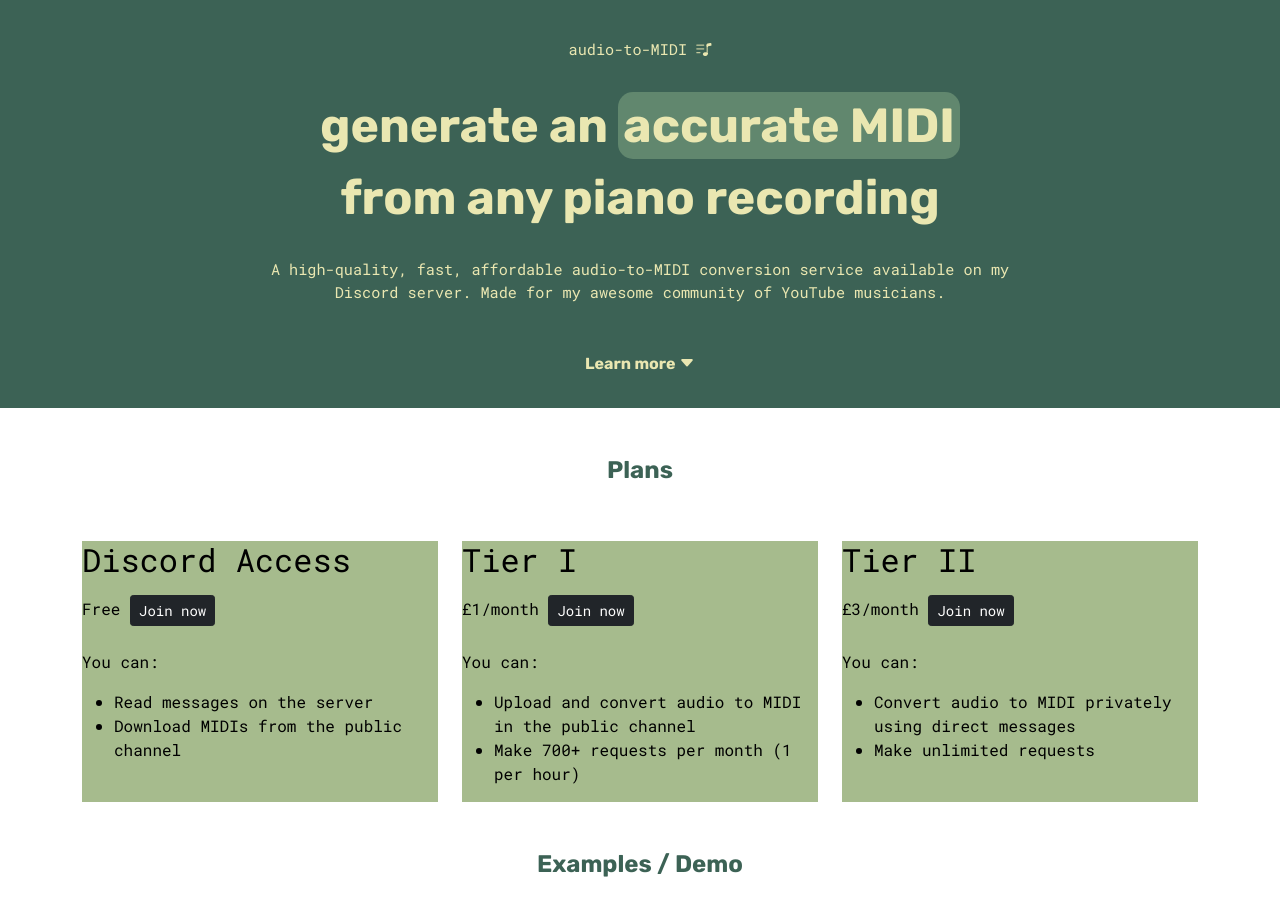
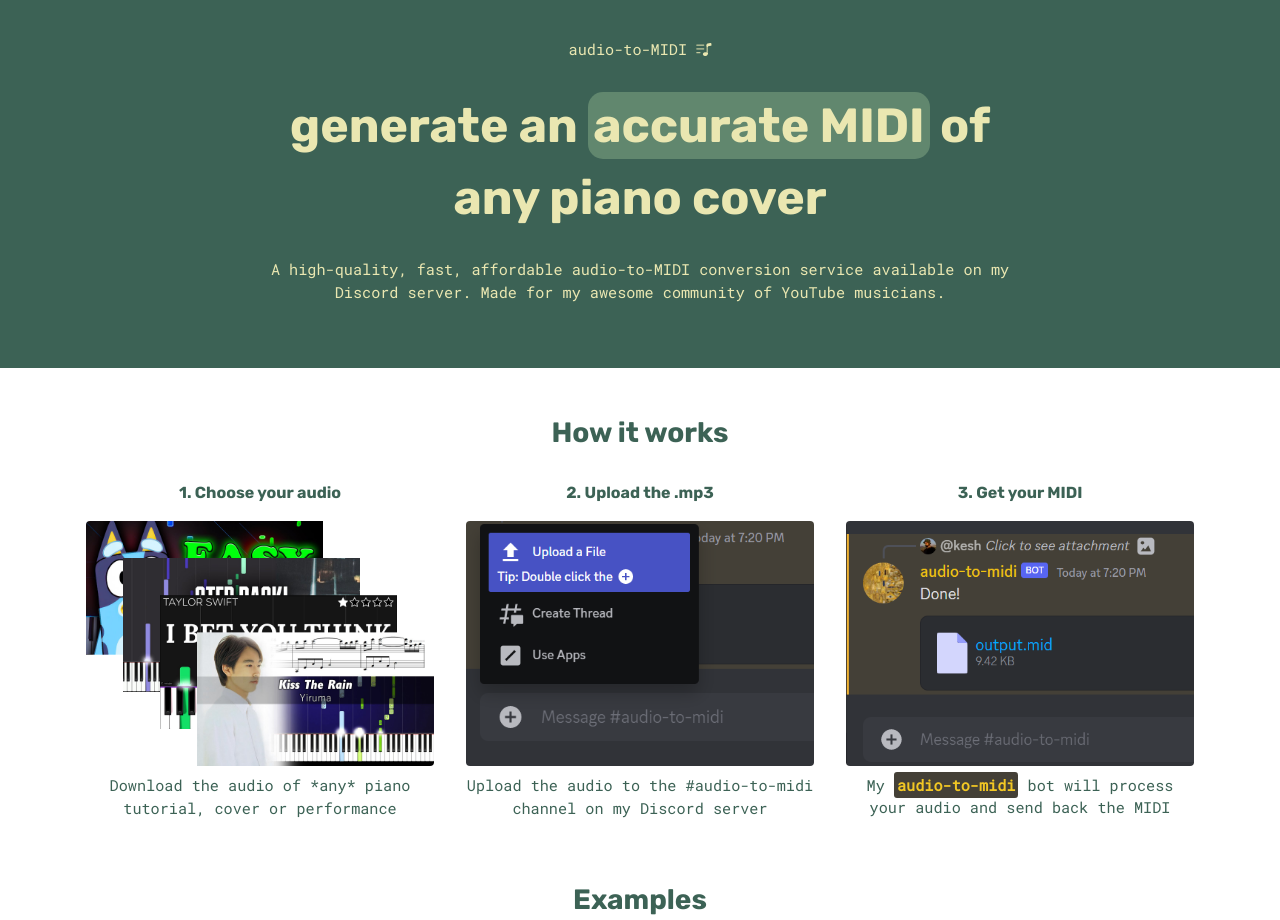
Before and after one commit to keshavkaushal/audio-to-midi, a plain HTML site: page index.html in a window 1280 px wide. Shown: the top 920 px of the page. Drawn offline with nearby package versions, Linux system fonts and the light colour scheme.

Commit message:
add how it works

```diff
--- a/index.css
+++ b/index.css
@@ -60,3 +60,11 @@ body {
 .link-light {
 	color: #EAE7B1;
 }
+
+.atm {
+	font-weight: bold;
+	color: #f2c724;
+	background-color: #444037;
+	padding: 3px;
+	border-radius: 3px;
+}
--- a/index.html
+++ b/index.html
@@ -29,16 +29,16 @@
 
         <div class="row g-0">
           <div class="col-lg-8 offset-lg-2">
-            <p class="big mb-4 rubik big">generate an <span class="highlight">accurate MIDI</span> from any piano recording</p>
+            <p class="big mb-4 rubik big">generate an <span class="highlight">accurate MIDI</span> of any piano cover</p>
           </div>
 
           <div class="col-lg-8 offset-lg-2">
             <p class="mb-5 small">A high-quality, fast, affordable audio-to-MIDI conversion service available on my Discord server. Made for my awesome community of YouTube musicians.</p>
           </div>
 
-          <div class="col-lg-8 offset-lg-2">
+<!--           <div class="col-lg-8 offset-lg-2">
             <p class="rubik">Learn more <i class="bi bi-caret-down-fill"></i></p>
-          </div>
+          </div> -->
 
 <!--           <div class="col-md-3 offset-md-3">
             <a class="btn btn-greeen my-2" target="_blank" href="https://discord.gg/DGMR8ZGv9D" role="button">Join the Discord</a>
@@ -60,53 +60,36 @@
     <div class="container">
       <div class="row">
 
-        <div class="col-12 text-center mb-5 mt-5">
-          <h4 class="rubik">Plans</h4>
+        <div class="col-12 text-center mb-4 mt-5">
+          <h3 class="rubik">How it works</h3>
         </div>
 
-        <div class="col-lg-4 mb-4">
-          <div class="bg-low h-100">
-            <h2>Discord Access</h2>
-            <p>Free <a class="btn btn-dark btn-sm my-2" target="_blank" href="https://discord.gg/DGMR8ZGv9D" role="button">Join now</a></p>
-            <p>You can:</p>
-            <ul>
-              <li>Read messages on the server</li>
-              <li>Download MIDIs from the public channel</li>
-            </ul>
-          </div>
+        <div class="col-lg-4 mb-4 px-3">
+          <p class="rubik text-center">1. Choose your audio</p>
+          <img src="tutorials.png" class="w-100 rounded">
+          <p class="small mt-2 text-center">Download the audio of *any* piano tutorial, cover or performance</p>
         </div>
 
-        <div class="col-lg-4 mb-4">
-          <div class="bg-low h-100">
-            <h2>Tier I</h2>
-            <p>£1/month <a class="btn btn-dark btn-sm my-2" target="_blank" href="https://bit.ly/40NV0SJ" role="button">Join now</a></p>
-            <p>You can:</p>
-            <ul>
-              <li>Upload and convert audio to MIDI in the public channel</li>
-              <li>Make 700+ requests per month (1 per hour)</li>
-            </ul>
-          </div>
+        <div class="col-lg-4 mb-4 px-3">
+          <p class="rubik text-center">2. Upload the .mp3</p>
+          <img src="upload.png" class="w-100 rounded">
+          <p class="small mt-2 text-center">Upload the audio to the #audio-to-midi channel on my Discord server</p>
         </div>
 
-        <div class="col-lg-4 mb-4">
-          <div class="bg-low h-100">
-            <h2>Tier II </h2>
-            <p>£3/month <a class="btn btn-dark btn-sm my-2" target="_blank" href="https://bit.ly/40NV0SJ" role="button">Join now</a></p>
-            <p>You can:</p>
-            <ul>
-              <li>Convert audio to MIDI privately using direct messages</li>
-              <li>Make unlimited requests</li>
-            </ul>
-          </div>
+        <div class="col-lg-4 mb-4 px-3">
+          <p class="rubik text-center">3. Get your MIDI</p>
+          <img src="done.png" class="w-100 rounded">
+          <p class="small mt-2 text-center">My <span class="atm">audio-to-midi</span> bot will process your audio and send back the MIDI</p>
         </div>
+
 
 <!--         <div class="col-12 text-center mt-3 mb-0">
           <p>Choose your tier on <a class="btn btn-yelow my-2" target="_blank" href="https://bit.ly/40NV0SJ" role="button">Patreon</a></p>
         </div> -->
 
         <div class="col-12 text-center mb-5 mt-4">
-          <h4 class="rubik">Examples / Demo</h4>
-          <!-- <p class="mt-4">Some examples demonstrating the performance of the audio-to-midi conversion</p> -->
+          <h3 class="rubik">Examples</h3>
+          <!-- <p class="mt-3">Listen to some examples to find out:</p> -->
         </div>
 
 
@@ -162,6 +145,36 @@
           </div>
         </div>
 
+        <div class="col-12 text-center mb-5 mt-5">
+          <h4 class="rubik">Get started</h4>
+        </div>
+
+        <div class="col-lg-4 offset-lg-2 mb-4">
+          <div class="bg-low h-100 rounded p-3">
+            <h4 class="rubik">Join the Discord</h4>
+            <p>Free <a class="btn btn-dark btn-sm my-2" target="_blank" href="https://discord.gg/DGMR8ZGv9D" role="button">Join now</a></p>
+            <p>You can:</p>
+            <ul>
+              <li>Read messages on the server</li>
+              <li>Download MIDIs from the public channel</li>
+              <li>See many more examples of people using the audio-to-midi service</li>
+            </ul>
+          </div>
+        </div>
+
+        <div class="col-lg-4 mb-4">
+          <div class="bg-low h-100 rounded p-3">
+            <h4 class="rubik">Use audio-to-midi</h4>
+            <p>Support me <a class="btn btn-dark btn-sm my-2" target="_blank" href="https://bit.ly/40NV0SJ" role="button">on Patreon</a></p>
+            <p>You can:</p>
+            <ul>
+              <li>Use the audio-to-midi bot</li>
+              <li>Choose from two price tiers to get the right value for you</li>
+            </ul>
+            <p>I really appreciate any support outside of the YouTube ecosystem. Because of ad revenue cuts and copyright strikes, your support really means a lot!</p>
+          </div>
+        </div>
+
         <div class="text-center my-4">
           <p class="my-5">Made by <a class="link-dark" href="https://www.youtube.com/channel/UCBnkkHAGS87i91ofib3JwyQ">Kesh</a></p>
         </div>
```
Also changed, not shown: done.png (added), tutorials.png (added), upload.png (added).
